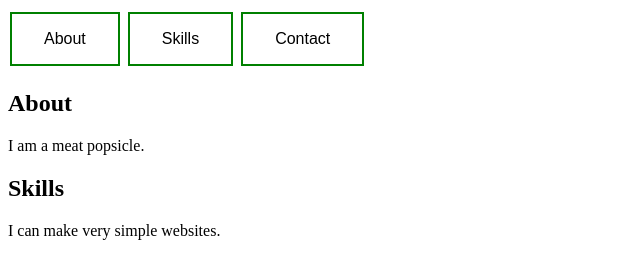
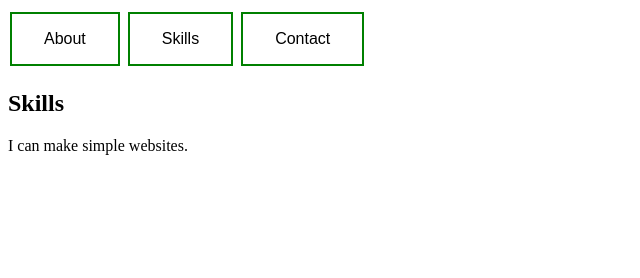
Before and after one commit to car0lanne/car0lanne.github.io, a plain HTML site: page index.html in a window 1280 px wide. Both pictures are taken after a click on the button "Skills". Shown: the whole page, without its empty margins (0-640 px from the left). Drawn offline with Linux system fonts and the light colour scheme.

Commit message:
Update index.html

```diff
--- a/index.html
+++ b/index.html
@@ -5,26 +5,29 @@
 <link rel="stylesheet" href="style.css">
 <body>
 
+<div class="container">
 
-<div class="bar">
+<div class="content">
   <button class="button" onclick="openCity('About')">About</button>
   <button class="button" onclick="openCity('Skills')">Skills</button>
   <button class="button" onclick="openCity('Contact')">Contact</button>
-</div>
 
-<div id="About" class="thingy">
+<div id="About" class="city">
   <h2>About</h2>
   <p>I am a meat popsicle.</p>
 </div>
 
-<div id="Skills" class="thingy" style="display:none">
+<div id="Skills" class="city" style="display:none">
   <h2>Skills</h2>
-  <p>I can make very simple websites.</p>
+  <p>I can make simple websites.</p>
 </div>
 
-<div id="Contact" class="thingy" style="display:none">
+<div id="Contact" class="city" style="display:none">
   <h2>Contact</h2>
-  <p>I like messages!</p>
+  <p>I like messages.</p>
+</div>
+
+</div>
 </div>
 
 <script>
```
